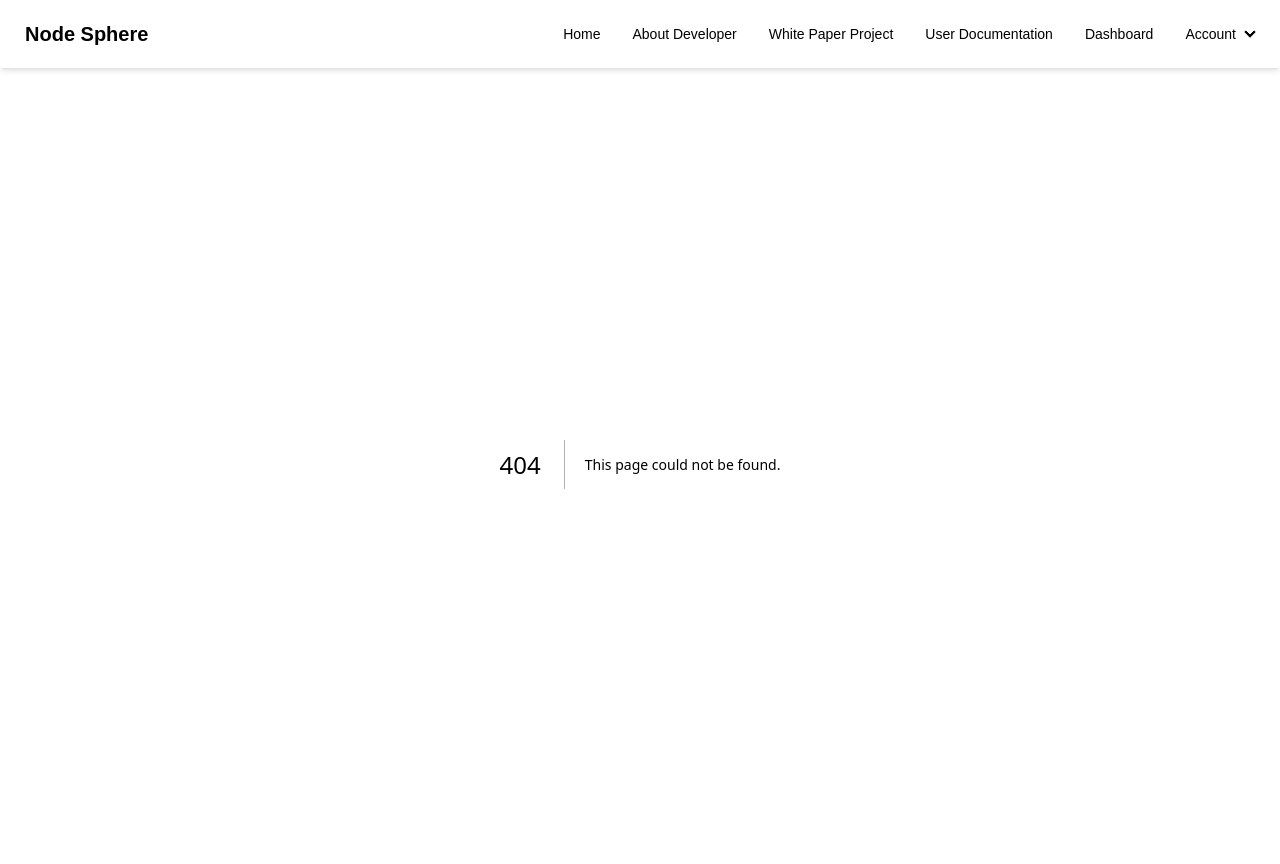
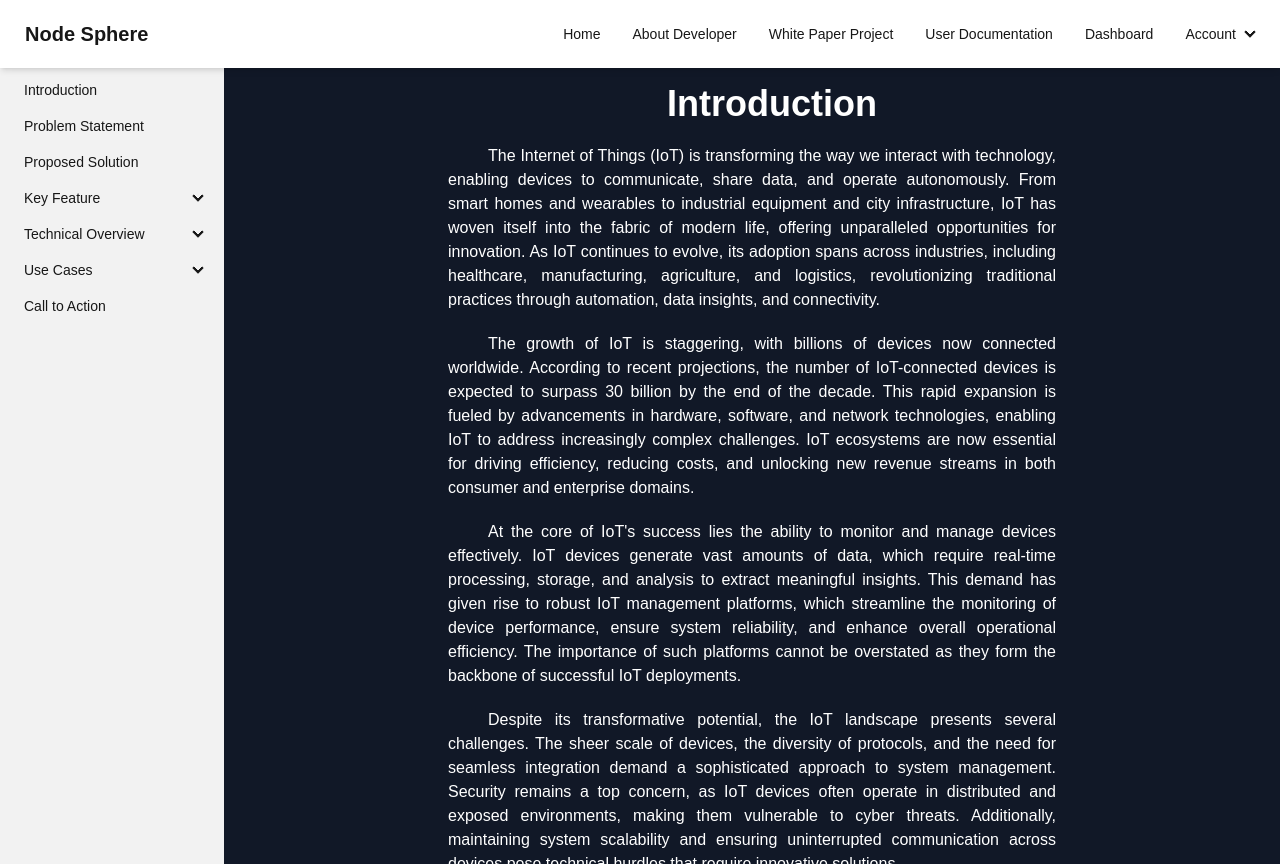
Before and after one commit to ahmadzeinalwafi/nextjs-fe-dms, a Next.js app: page /about/project/introduction in a window 1280 px wide. Before the commit this address had no page. Built offline with nearby package versions, Linux system fonts and the light colour scheme.

Commit message:
feat: whitepaper page

```diff
--- a/app/_components/Navbar.jsx
+++ b/app/_components/Navbar.jsx
@@ -24,7 +24,7 @@ export default function Navbar() {
                 <ul className="menu menu-horizontal px-1">
                     <li><a href="/">Home</a></li>
                     <li><a href="/about/developer">About Developer</a></li>
-                    <li><a href="/about/project">White Paper Project</a></li>
+                    <li><a href="/about/project/introduction">White Paper Project</a></li>
                     <li><a href="/documentation">User Documentation</a></li>
                     <li><a href="/dashboard">Dashboard</a></li>
                     {isLogin ? (
--- /dev/null
+++ b/app/_components/SideMenuWhitePaper.jsx
@@ -0,0 +1,78 @@
+export default function SideMenuWhitePaper() {
+
+    return (
+        <div className="menu bg-base-200 w-56 overflow-y-auto">
+            <ul>
+                <li>
+                    <a href="#">Introduction</a>
+                </li>
+                <li>
+                    <a href="#">Problem Statement</a>
+                </li>
+                <li>
+                    <a href="#">Proposed Solution</a>
+                </li>
+                <li>
+                    <details close="true">
+                        <summary>Key Feature</summary>
+                        <ul>
+                            <li>
+                                <a href="#">Monitoring</a>
+                            </li>
+                            <li>
+                                <a href="#">Management [SOON]</a>
+                            </li>
+                            <li>
+                                <a href="#">Security [SOON]</a>
+                            </li>
+                            <li>
+                                <a href="#">Integration</a>
+                            </li>
+                        </ul>
+                    </details>
+                </li>
+                <li>
+                    <details close="true">
+                        <summary>Technical Overview</summary>
+                        <ul>
+                            <li>
+                                <a href="#">System Architecture</a>
+                            </li>
+                            <li>
+                                <a href="#">Technologies</a>
+                            </li>
+                            <li>
+                                <a href="#">Deployment Platform</a>
+                            </li>
+                            <li>
+                                <a href="#">Security</a>
+                            </li>
+                        </ul>
+                    </details>
+                </li>
+                <li>
+                    <details close="true">
+                        <summary>Use Cases</summary>
+                        <ul>
+                            <li>
+                                <a href="#">Smart Cities</a>
+                            </li>
+                            <li>
+                                <a href="#">Industrial IoT</a>
+                            </li>
+                            <li>
+                                <a href="#">Healthcare IoT</a>
+                            </li>
+                            <li>
+                                <a href="#">Precision Agriculture</a>
+                            </li>
+                        </ul>
+                    </details>
+                </li>
+                <li>
+                <a href="#">Call to Action</a>
+                </li>
+            </ul>
+        </div>
+    );
+}
--- /dev/null
+++ b/app/about/project/introduction/docs.md
@@ -0,0 +1,17 @@
+# Introduction
+
+The Internet of Things (IoT) is transforming the way we interact with technology, enabling devices to communicate, share data, and operate autonomously. From smart homes and wearables to industrial equipment and city infrastructure, IoT has woven itself into the fabric of modern life, offering unparalleled opportunities for innovation. As IoT continues to evolve, its adoption spans across industries, including healthcare, manufacturing, agriculture, and logistics, revolutionizing traditional practices through automation, data insights, and connectivity.
+
+The growth of IoT is staggering, with billions of devices now connected worldwide. According to recent projections, the number of IoT-connected devices is expected to surpass 30 billion by the end of the decade. This rapid expansion is fueled by advancements in hardware, software, and network technologies, enabling IoT to address increasingly complex challenges. IoT ecosystems are now essential for driving efficiency, reducing costs, and unlocking new revenue streams in both consumer and enterprise domains.
+
+At the core of IoT's success lies the ability to monitor and manage devices effectively. IoT devices generate vast amounts of data, which require real-time processing, storage, and analysis to extract meaningful insights. This demand has given rise to robust IoT management platforms, which streamline the monitoring of device performance, ensure system reliability, and enhance overall operational efficiency. The importance of such platforms cannot be overstated as they form the backbone of successful IoT deployments.
+
+Despite its transformative potential, the IoT landscape presents several challenges. The sheer scale of devices, the diversity of protocols, and the need for seamless integration demand a sophisticated approach to system management. Security remains a top concern, as IoT devices often operate in distributed and exposed environments, making them vulnerable to cyber threats. Additionally, maintaining system scalability and ensuring uninterrupted communication across devices pose technical hurdles that require innovative solutions.
+
+To address these challenges, IoT management and monitoring systems play a critical role. These systems enable users to oversee device networks, maintain real-time visibility into performance metrics, and implement secure communication protocols. Such platforms also facilitate the automation of routine tasks, such as firmware updates and configuration management, ensuring that IoT ecosystems remain secure, scalable, and efficient as they grow.
+
+Node Sphere is designed to bridge the gap between IoT potential and real-world implementation. It is a comprehensive system for monitoring and managing IoT devices, providing tools for real-time insights, remote configurations, and secure data handling. By prioritizing modularity and scalability, Node Sphere caters to diverse IoT applications, from small-scale deployments to large enterprise environments, ensuring seamless operation regardless of scale.
+
+In addition to enhancing operational efficiency, platforms like Node Sphere contribute to sustainability in IoT. Efficient resource management, reduced downtime, and intelligent data analysis enable organizations to minimize energy consumption and optimize device usage. This approach not only reduces costs but also aligns with global efforts to achieve sustainable development goals through technology.
+
+As IoT continues to reshape industries, the need for reliable and innovative solutions for device management and monitoring grows more pressing. Systems like Node Sphere exemplify how technology can harness the power of IoT to create smarter, safer, and more efficient ecosystems. The future of IoT lies in our ability to overcome its challenges and maximize its potential, and Node Sphere stands at the forefront of this exciting journey.
--- /dev/null
+++ b/app/about/project/introduction/page.jsx
@@ -0,0 +1,22 @@
+"use client";
+import Docs from "./docs.md";
+import SideMenuWhitePaper from "@/app/_components/SideMenuWhitePaper";
+import { MDXProvider } from "@mdx-js/react";
+import { useMDXComponents } from "@/mdx-components";
+
+export default function Project() {
+  const components = useMDXComponents({});
+  return (
+    <div className="flex h-screen">
+      <SideMenuWhitePaper />
+      {/* Main Content */}
+      <div className="flex-1 bg-gray-900 text-white overflow-y-auto px-56">
+        <MDXProvider components={components}>
+          <div className="text-justify indent-10 my-5">
+            <Docs />
+          </div>
+        </MDXProvider>
+      </div>
+    </div>
+  );
+}
--- a/app/about/project/page.jsx
+++ /dev/null
@@ -1,9 +0,0 @@
-export default function Project(){
-    return (
-        <div>
-            <h1>
-                Project Page
-            </h1>
-        </div>
-    )
-}
--- /dev/null
+++ b/mdx-components.js
@@ -0,0 +1,56 @@
+export function useMDXComponents(components) {
+  return {
+    // Pass down any custom components or default MDX components
+    ...components,
+
+    // Custom styles for Markdown tags
+    h1: ({ children }) => (
+      <h1 className="text-4xl font-bold text-gray-800 text-center">{children}</h1>
+    ),
+    h2: ({ children }) => (
+      <h2 className="text-3xl font-semibold text-gray-700 my-3">{children}</h2>
+    ),
+    h3: ({ children }) => (
+      <h3 className="text-2xl font-medium text-gray-600 my-2">{children}</h3>
+    ),
+    p: ({ children }) => (
+      <p className="text-base text-gray-700 my-5 leading-relaxed text-justify indent-10">
+        {children}
+      </p>
+    ),
+    ul: ({ children }) => (
+      <ul className="list-disc list-inside space-y-2 text-gray-700">{children}</ul>
+    ),
+    ol: ({ children }) => (
+      <ol className="list-decimal list-inside space-y-2 text-gray-700">{children}</ol>
+    ),
+    li: ({ children }) => (
+      <li className="ml-4 text-gray-700">{children}</li>
+    ),
+    blockquote: ({ children }) => (
+      <blockquote className="border-l-4 border-blue-500 pl-4 italic text-gray-600 my-4">
+        {children}
+      </blockquote>
+    ),
+    a: ({ href, children }) => (
+      <a
+        href={href}
+        className="text-blue-600 underline hover:text-blue-800"
+        target="_blank"
+        rel="noopener noreferrer"
+      >
+        {children}
+      </a>
+    ),
+    code: ({ children }) => (
+      <code className="bg-gray-100 text-red-600 px-2 py-1 rounded text-sm font-mono">
+        {children}
+      </code>
+    ),
+    pre: ({ children }) => (
+      <pre className="bg-gray-900 text-gray-100 p-4 rounded-lg overflow-auto my-4">
+        {children}
+      </pre>
+    ),
+  };
+}
--- a/next.config.mjs
+++ b/next.config.mjs
@@ -1,10 +1,19 @@
+import createMDX from '@next/mdx'
 /** @type {import('next').NextConfig} */
 const nextConfig = {
     env: {
         NEXT_PUBLIC_BASE_BACKEND_URL: process.env.NEXT_PUBLIC_BASE_BACKEND_URL,
         NEXT_PUBLIC_INTERNAL_BACKEND_URL: process.env.NEXT_PUBLIC_INTERNAL_BACKEND_URL,
     },
-    output: 'standalone'
+    output: 'standalone',
+    pageExtensions: ['js', 'jsx', 'md', 'mdx', 'ts', 'tsx'],
+    experimental: {
+        mdxRs: true,
+    }
 };
 
-export default nextConfig;
+const withMDX = createMDX({
+    // Add markdown plugins here, as desired
+  })
+
+export default withMDX(nextConfig);
--- a/package.json
+++ b/package.json
@@ -10,6 +10,10 @@
   },
   "dependencies": {
     "@ljharb/tsconfig": "^0.2.3",
+    "@mdx-js/loader": "^3.1.0",
+    "@mdx-js/react": "^3.1.0",
+    "@next/mdx": "^15.1.6",
+    "@types/mdx": "^2.0.13",
     "axios": "^1.7.9",
     "chart.js": "^4.4.7",
     "cookie": "^1.0.2",
--- a/tailwind.config.mjs
+++ b/tailwind.config.mjs
@@ -3,9 +3,9 @@ import daisyui from 'daisyui'
 
 export default {
   content: [
-    "./pages/**/*.{js,ts,jsx,tsx,mdx}",
-    "./components/**/*.{js,ts,jsx,tsx,mdx}",
-    "./app/**/*.{js,ts,jsx,tsx,mdx}",
+    "./pages/**/*.{js,ts,jsx,tsx,mdx,md}",
+    "./components/**/*.{js,ts,jsx,tsx,mdx,md}",
+    "./app/**/*.{js,ts,jsx,tsx,mdx,md}",
   ],
   theme: {
     extend: {
```
Also changed, not shown: 1 other file (tests, documents, lock files or other folders).
